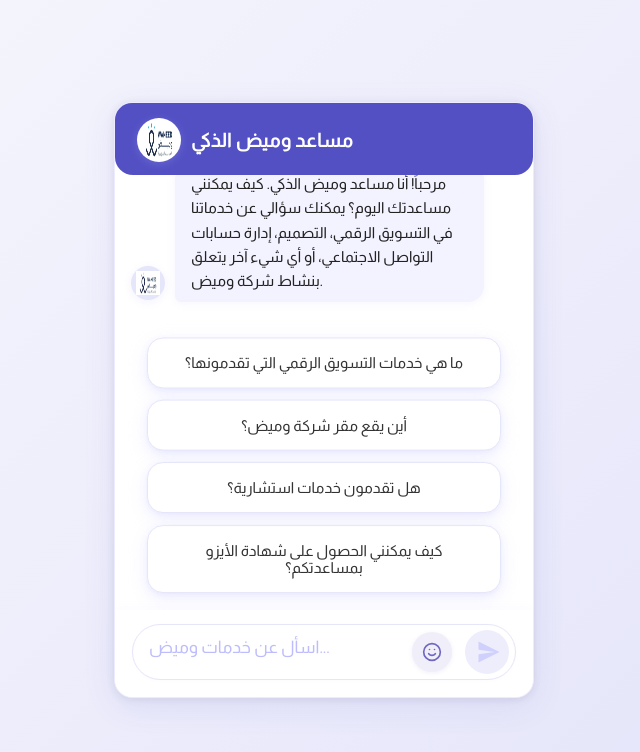
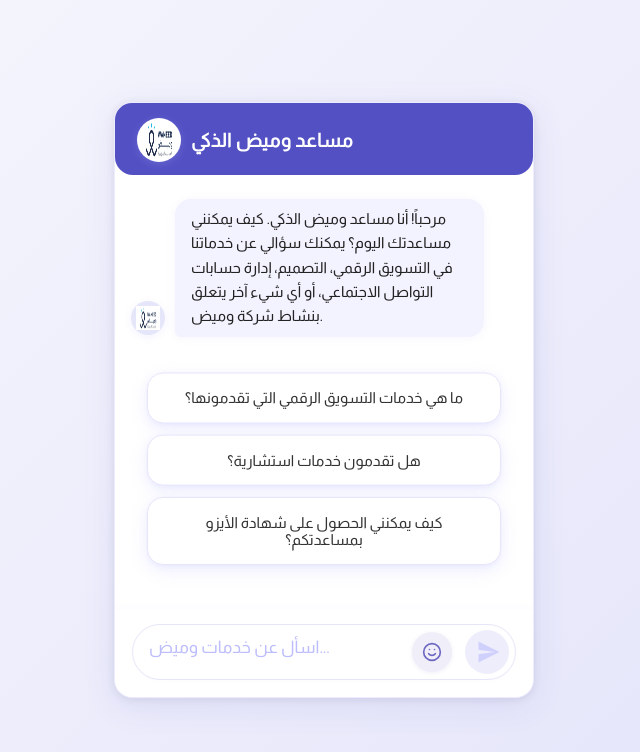
Before and after one commit to ahmedddd1111/my-repository5, a Next.js app: page / in a window 1280 px wide. Shown: the top 752 px of the page, without its empty margins (316-956 px from the left). Built offline with nearby package versions, Linux system fonts and the light colour scheme.

Commit message:
تعديلات جديدة

```diff
--- a/app/page.tsx
+++ b/app/page.tsx
@@ -51,7 +51,6 @@ const PromptSuggestionButton = ({ text, onClick }) => {
 const PromptSuggestionsRow = ({ onPromptClick }) => {
   const prompts = [
     "ما هي خدمات التسويق الرقمي التي تقدمونها؟",
-    "أين يقع مقر شركة وميض؟",
     "هل تقدمون خدمات استشارية؟",
     "كيف يمكنني الحصول على شهادة الأيزو بمساعدتكم؟",
   ];
```
